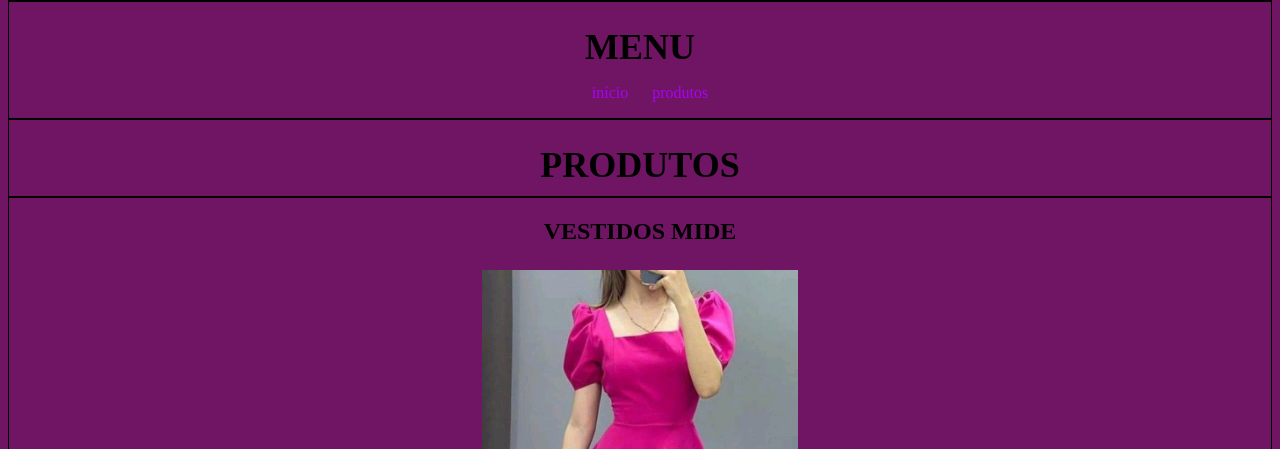
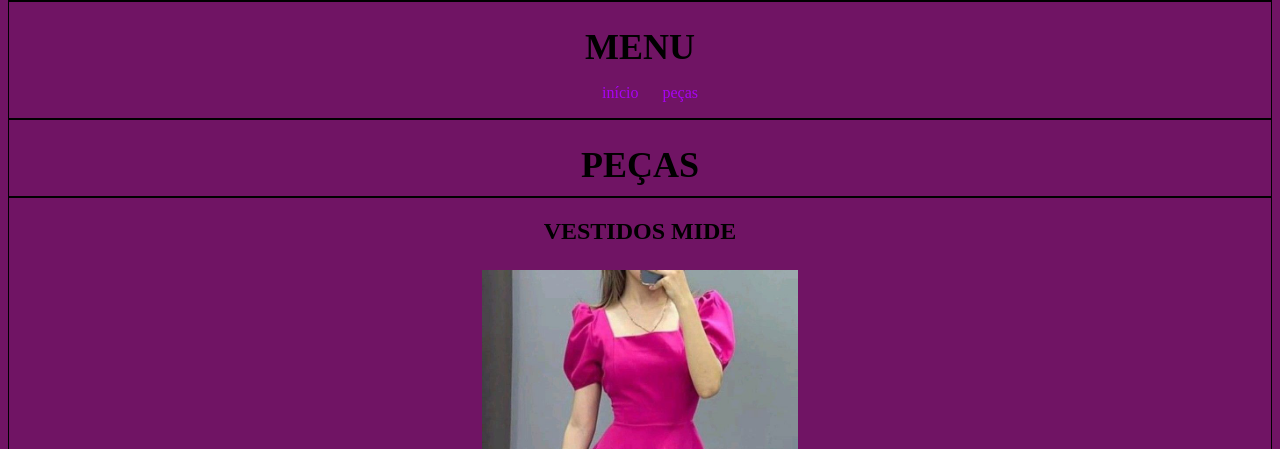
Before and after one commit to SamilllY02/praticando-o-css-sr, a plain HTML site: page peças.html in a window 1280 px wide. Shown: the part 351-800 px from the top of the page. Drawn offline with Linux system fonts and the light colour scheme.

Commit message:
mensagem de commit

```diff
--- a/peças.html
+++ b/peças.html
@@ -18,13 +18,13 @@
 		<nav>
 			<ul>
 				<li><a href="index.html">início</a></li>
-				<li><a href="produtos.html">produtos</a></li>
+				<li><a href="peças.html">peças</a></li>
 			</ul>
 		</nav>
 	</ul>
     </div>
     <div class="container">
-	<h1>PRODUTOS</h1>
+	<h1>PEÇAS</h1>
     </div>
 
     <div class="container">
```
